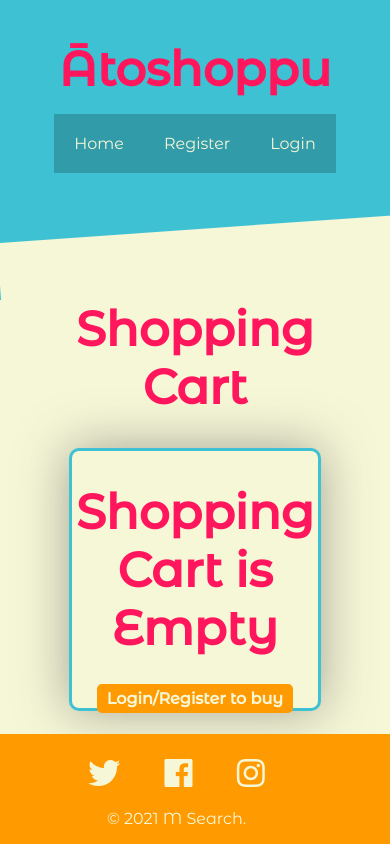
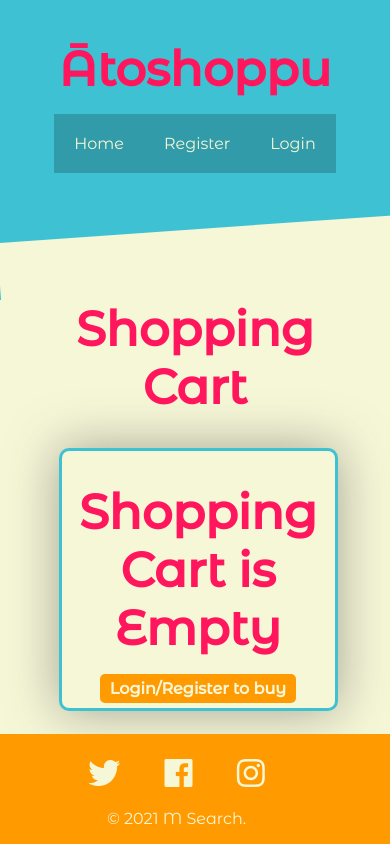
Before and after one commit to Shizen-no-ko/shop-webpage-python-flask, a Flask app: page /cart in a window 390 px wide; the page is wider, and only the part inside the window is pictured. Run offline with Flask 2, Linux system fonts and the light colour scheme; data that the repository does not hold is empty; some libraries are stand-ins or nearby versions.

Commit message:
Makes cart responsive

```diff
--- a/static/css/styles.css
+++ b/static/css/styles.css
@@ -158,6 +158,13 @@ section .flex{
 
 .card h4{
     margin: 15px 5px 10px;
+}
+
+.cart-container{
+    align-items: center;
+    display: flex;
+    flex-direction: column;
+
 }
 
 .cancel-card{
@@ -394,15 +401,46 @@ section .flex{
 }
 
 @media screen and (max-width: 1100px){
-    .form-card, .purchase-card{
+    .form-card{
         height: 80%;
         width: 90%;
     }
 
-    .form-card h1, purchase-card h1{
+    .form-card h1{
         font-size: 2rem;
     }
 
+    .log-reg-reminder{
+        bottom: 10px;
+        position: relative;
+    }
+
+    .purchase-card{
+    display: inline-block;
+        height: auto;
+        width: 100%;
+    }
+
+    .purchase-details{
+        height: 50%;
+        position: relative;
+        right: 0;
+        text-align: center;
+        width: 100%;
+    }
+
+    .purchase-details .button{
+        position: relative;
+    }
+
+    .purchase-details h3{
+        padding: 20px;
+    }
+
+    .purchase-img-container{
+        position: relative;
+        width: 100%;
+    }
 
 }
 
--- a/templates/cart.html
+++ b/templates/cart.html
@@ -4,7 +4,7 @@
 
 <!--total variable for displaying cart total-->
 {% set total= namespace(value=0) %}
-<div class="container">
+<div class="container cart-container">
     <h1 class="title">Shopping Cart</h1>
 <!--    increment total price from rendered items-->
     {% for purchase in purchases_list %}
```
